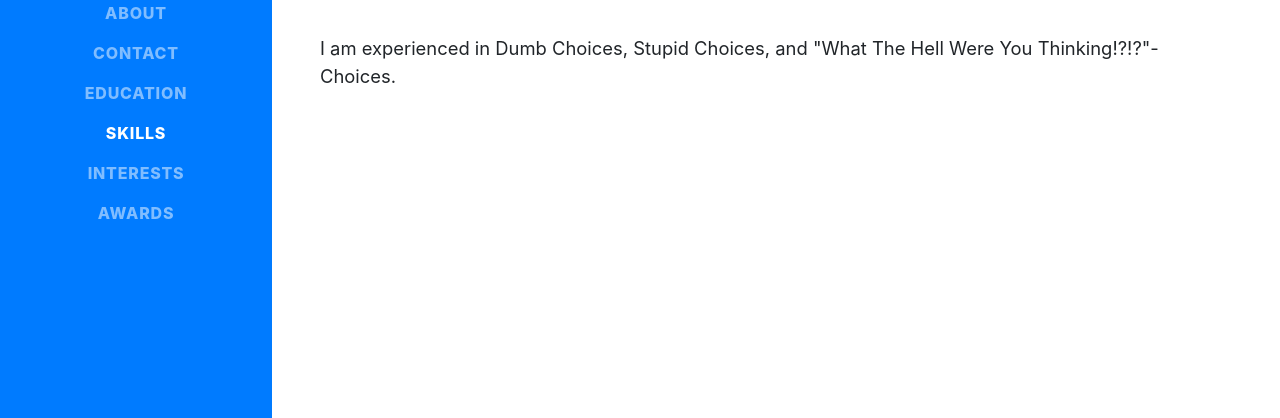
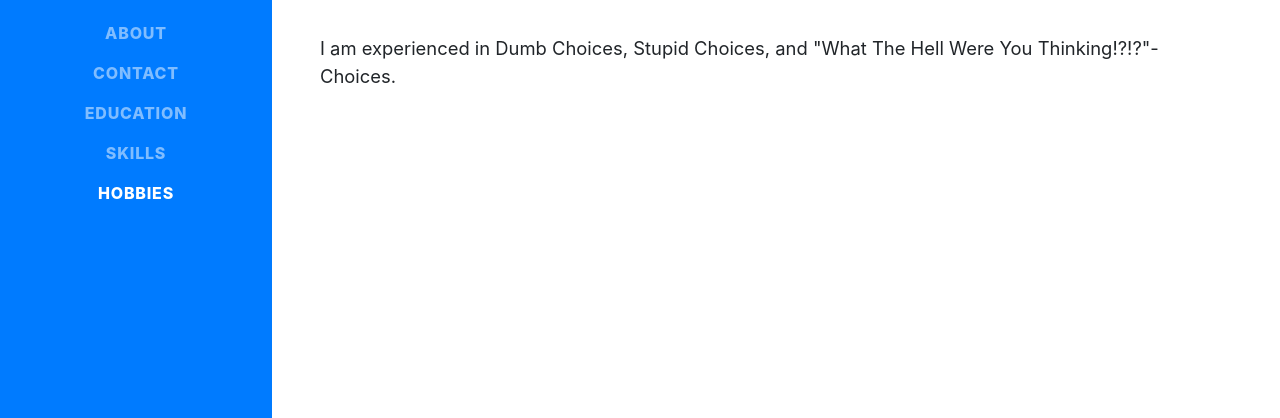
Before and after one commit to andeg8/andeg8.github.io, a website with bundled scripts: page index.html in a window 1280 px wide. Shown: the part 379-797 px from the top of the page. Built offline with nearby package versions, Linux system fonts and the light colour scheme; a web font is replaced by a local one.

Commit message:
Update index.html

```diff
--- a/index.html
+++ b/index.html
@@ -50,10 +50,7 @@
           <a class="nav-link js-scroll-trigger" href="#skills">Skills</a>
         </li>
         <li class="nav-item">
-          <a class="nav-link js-scroll-trigger" href="#interests">Interests</a>
-        </li>
-        <li class="nav-item">
-          <a class="nav-link js-scroll-trigger" href="#awards">Awards</a>
+          <a class="nav-link js-scroll-trigger" href="#hobbies">Hobbies</a>
         </li>
       </ul>
     </div>
```
